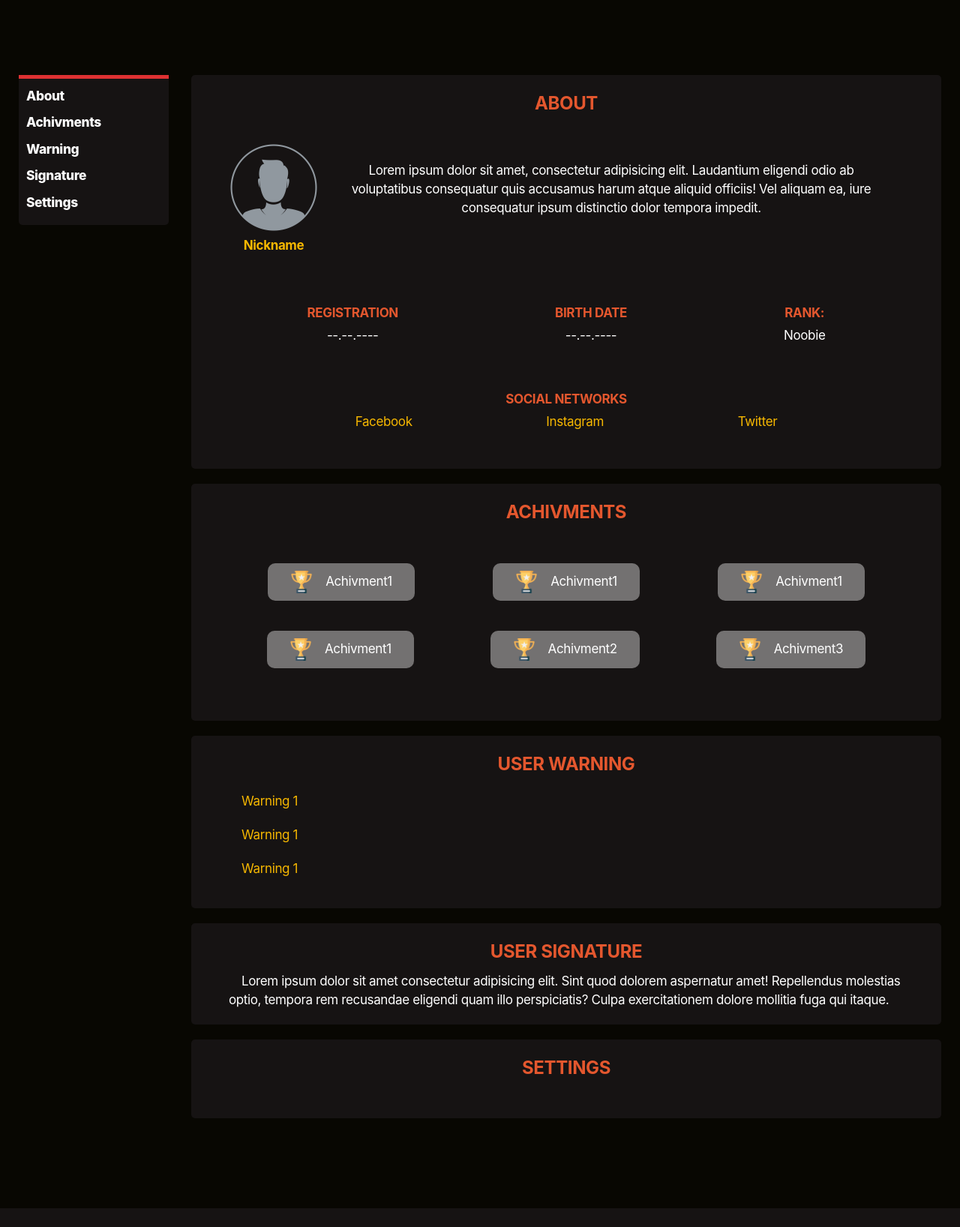
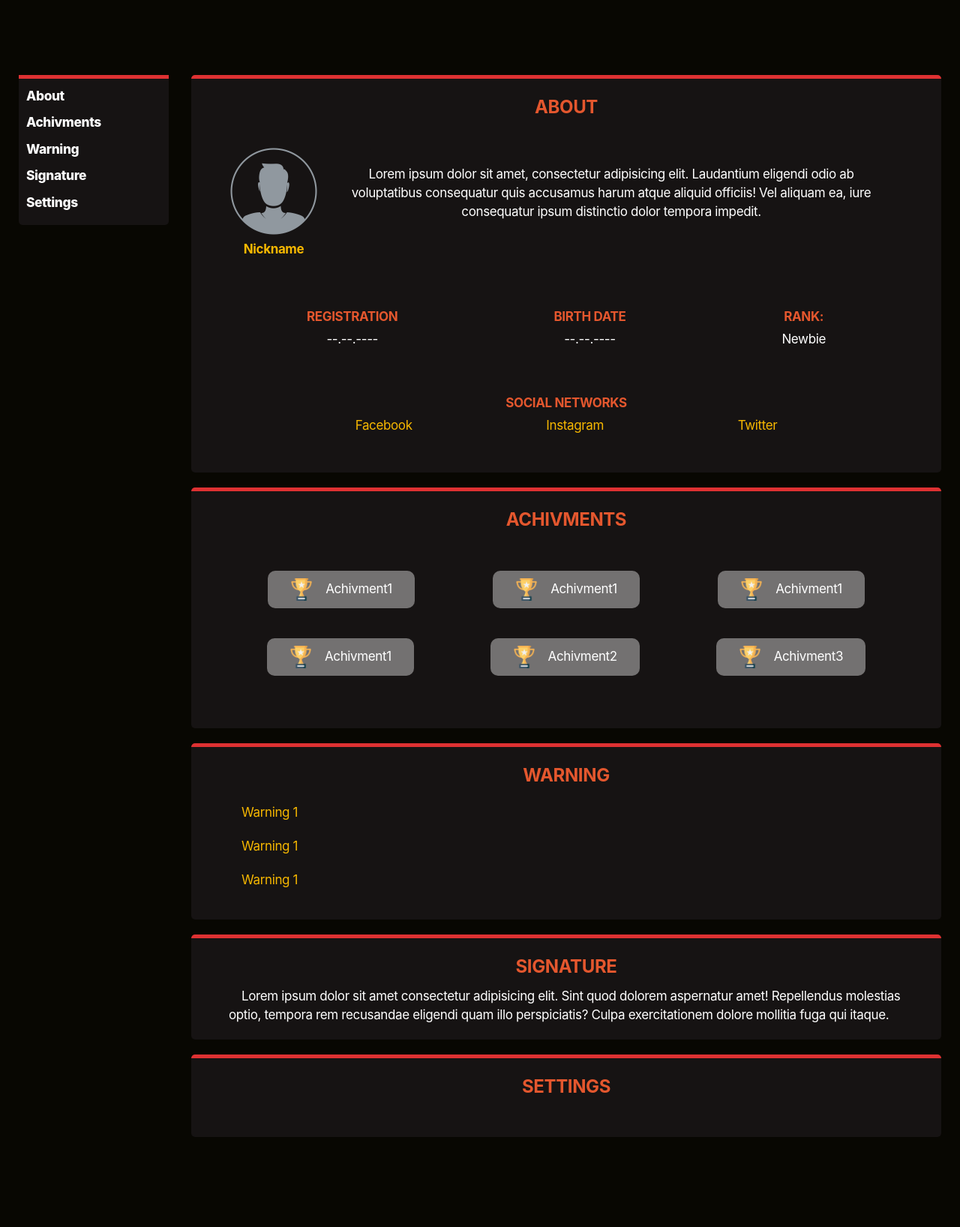
Before and after one commit to deadYokai/FoxyForum, a PHP site: page /user.html in a window 1280 px wide. Shown: the whole page at 75% size. Before the commit the page ends 1611 px from the top, so only its background shows below. Run offline with PHP 8.4, Linux system fonts and the light colour scheme.

Commit message:
modified:   core/styles/userPage.css 	modified:   user.html

```diff
--- a/core/styles/userPage.css
+++ b/core/styles/userPage.css
@@ -80,6 +80,7 @@ p {
     margin-bottom: 20px;
     padding: 20px 50px;
     border-radius: 5px;
+    border-top: 5px solid #DE3132;
 }
 .infoBlock > div {
     margin: 30px 0;
--- a/user.html
+++ b/user.html
@@ -46,7 +46,7 @@
                     </div>
                     <div class="userInfoRank">
                         <h4>Rank:</h3>
-                        <p>Noobie</p>
+                        <p>Newbie</p>
                     </div>
                 </div>
                 <div class="userInfoLinks">
@@ -88,13 +88,13 @@
                 </div>
             </div>
             <div class="userWarnings infoBlock" id="Warnings">
-                <h2>User Warning</h2>
+                <h2>Warning</h2>
                 <p>Warning 1</p>
                 <p>Warning 1</p>
                 <p>Warning 1</p>
             </div>
             <div class="userSignature infoBlock" id="Signature">
-                <h2>User Signature</h2>
+                <h2>Signature</h2>
                 <p>Lorem ipsum dolor sit amet consectetur adipisicing elit. Sint quod dolorem aspernatur amet! Repellendus molestias optio, tempora rem recusandae eligendi quam illo perspiciatis? Culpa exercitationem dolore mollitia fuga qui itaque.</p>
             </div>
             <div class="userSettings infoBlock" id="Settings">
```
